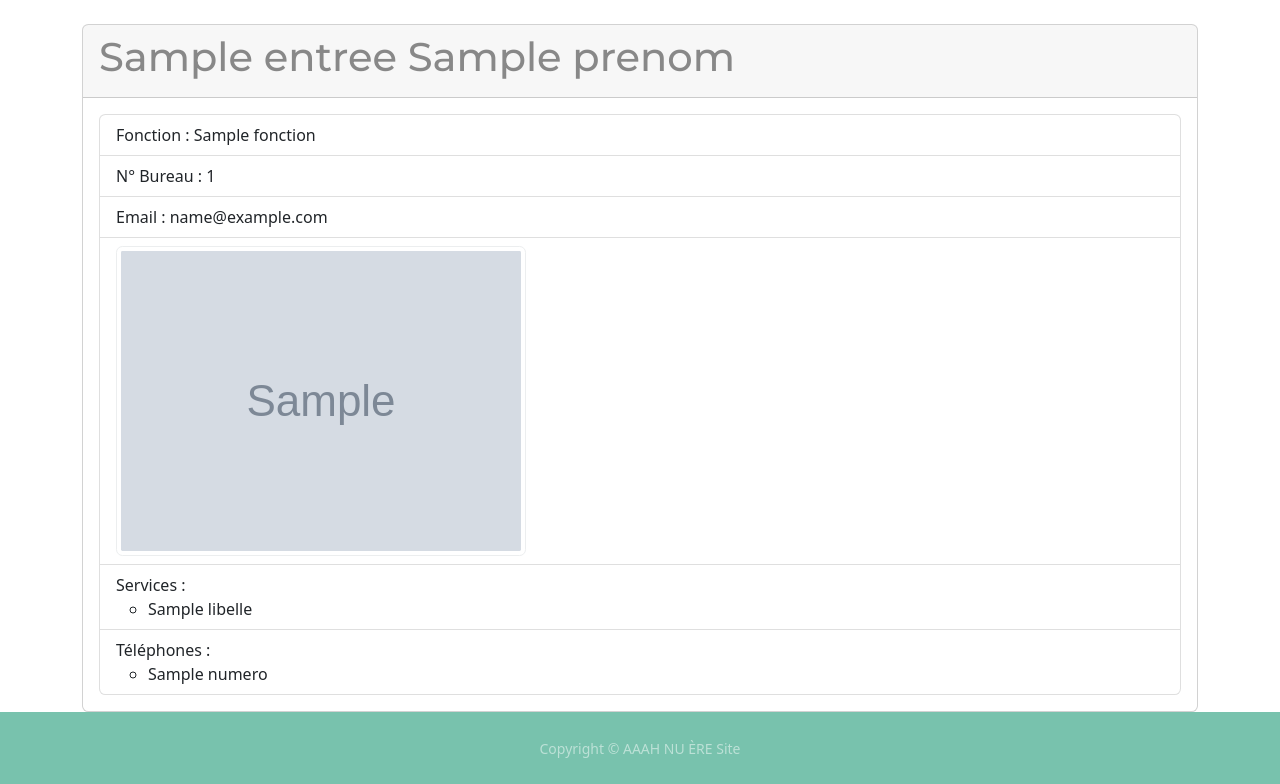
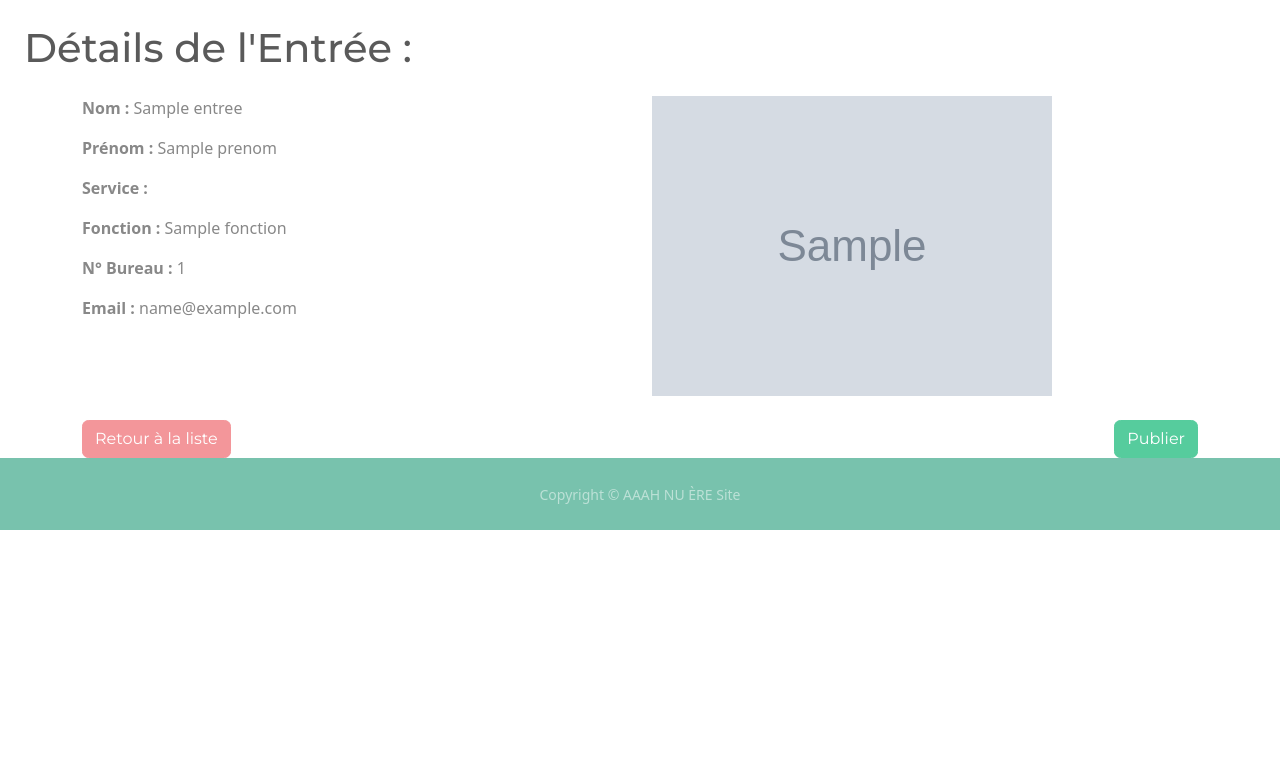
Before and after one commit to ismaelkone1/webDirectory_project, a PHP site: template webDirectory.core/webDirectory.server/src/app/views/Entree.twig in a window 1280 px wide. Shown: the part 56-840 px from the top of the page. After the commit the page ends 586 px from the top, so only its background shows below. Run offline with PHP 8.4, Linux system fonts and the light colour scheme; the template is opened without the code that fills it: most values are stand-ins (such as "Sample title", 1, 10 or a date in 2020); grey boxes marked "Sample" are stand-in pictures; some libraries are stand-ins or nearby versions.

Commit message:
publication : un utilisateur peu publier et depublier les entrées. Seul les entrées publiées sont renvoyées par l'api

```diff
--- a/webDirectory.core/sql/schema.sql
+++ b/webDirectory.core/sql/schema.sql
@@ -5,13 +5,14 @@
   fonction varchar(128),
   num_bureau int,
   email varchar(64),
-  url_image varchar(512)
+  url_image varchar(512),
+  created_by VARCHAR(40)
 );
 
 CREATE TABLE telephone (
   id int PRIMARY KEY AUTO_INCREMENT,
   id_entree int,
-    numero char(10),
+  numero char(10),
   type varchar(15)
 );
 
--- a/webDirectory.core/webDirectory.server/src/app/views/Entree.twig
+++ b/webDirectory.core/webDirectory.server/src/app/views/Entree.twig
@@ -1,49 +1,47 @@
 {% extends 'base.twig' %}
 
 {% block title %}
-Détails Entrée - {{ entree.nom }} {{ entree.prenom }}
+Détails de l'Entrée
 {% endblock %}
 
 {% block body %}
+<figure>
+    <blockquote class="blockquote mx-4 mt-4">
+        <h1>Détails de l'Entrée :</h1>
+    </blockquote>
+</figure>
+
 <div class="container mt-4">
-  <div class="card">
-    <div class="card-header">
-      <h1>{{ entree.nom }} {{ entree.prenom }}</h1>
+    <div class="row">
+        <div class="col-md-6">
+            <p><strong>Nom :</strong> {{ entree.nom }}</p>
+            <p><strong>Prénom :</strong> {{ entree.prenom }}</p>
+            <p><strong>Service :</strong> {% if entree.services is not empty %}{{ entree.services[0].libelle }}{% else %}Non spécifié{% endif %}</p>
+            <p><strong>Fonction :</strong> {{ entree.fonction }}</p>
+            <p><strong>N° Bureau :</strong> {{ entree.num_bureau }}</p>
+            <p><strong>Email :</strong> {{ entree.email }}</p>
+        </div>
+        <div class="col-md-6">
+            {% if entree.url_image %}
+                <img src="{{ entree.url_image }}" class="img-fluid" alt="Image de {{ entree.nom }} {{ entree.prenom }}">
+            {% else %}
+                <p>Aucune image disponible</p>
+            {% endif %}
+        </div>
     </div>
-    <div class="card-body">
-      <ul class="list-group">
-        <li class="list-group-item">Fonction : {{ entree.fonction }}</li>
-        <li class="list-group-item">N° Bureau : {{ entree.num_bureau }}</li>
-        <li class="list-group-item">Email : {{ entree.email }}</li>
-        {% if entree.url_image is not null %}
-          <li class="list-group-item">
-            <img src="{{ entree.url_image }}" alt="Image de {{ entree.nom }} {{ entree.prenom }}" class="img-thumbnail">
-          </li>
-        {% endif %}
-        <li class="list-group-item">Services :
-          {% if entree.services.isEmpty() %}
-            Aucun service associé
-          {% else %}
-            <ul>
-              {% for service in entree.services %}
-                <li>{{ service.libelle }}</li>
-              {% endfor %}
-            </ul>
-          {% endif %}
-        </li>
-        <li class="list-group-item">Téléphones :
-          {% if entree.telephones.isEmpty() %}
-            Aucun téléphone associé
-          {% else %}
-            <ul>
-              {% for telephone in entree.telephones %}
-                <li>{{ telephone.numero }}</li>
-              {% endfor %}
-            </ul>
-          {% endif %}
-        </li>
-      </ul>
+</div>
+
+<div class="container mt-4">
+    <div class="row">
+        <div class="col-md-6">
+            <a href="{{ url_for('entrees') }}" class="btn btn-secondary">Retour à la liste</a>
+        </div>
+        <div class="col-md-6 d-flex justify-content-end">
+            <a href="{{ url_for('gerer_publication', { id: entree.id, action: entree.is_published ? 'depublier' : 'publier' }) }}" class="btn {{ entree.is_published ? 'btn-danger' : 'btn-success' }}">
+                {{ entree.is_published ? 'Dépublier' : 'Publier' }}
+            </a>
+        </div>
     </div>
-  </div>
 </div>
+
 {% endblock %}
--- a/webDirectory.core/webDirectory.server/src/conf/routes.php
+++ b/webDirectory.core/webDirectory.server/src/conf/routes.php
@@ -16,6 +16,7 @@
 use web\directory\app\actions\GetUserEntreesAction;
 use web\directory\app\actions\LogoutAction;
 use web\directory\app\actions\DetailsEntreeAction;
+use web\directory\app\actions\GererPublicationAction;
 
 return function (App $app): App {
     $app->get('/', HomeAction::class)
@@ -64,5 +65,8 @@
     $app->get('/entrees/{id}/details', DetailsEntreeAction::class)
         ->setName(('detail_entree'));
 
+    $app->get('/entree/{id}/{action:publier|depublier}', GererPublicationAction::class)
+        ->setName('gerer_publication');
+
     return $app;
 };
--- a/webDirectory.core/webDirectory.server/src/core/services/Entree/ServiceEntreeInterface.php
+++ b/webDirectory.core/webDirectory.server/src/core/services/Entree/ServiceEntreeInterface.php
@@ -21,5 +21,6 @@
 
     public function getEntreesByUserId(string $userId) : array;
 
+    public function getEntreesByService(String $service): array;
 
 }
```
Also changed, not shown: webDirectory.core/webDirectory.api/src/core/domain/Entree.php (+8 -0 lines), webDirectory.core/webDirectory.api/src/core/domain/Utilisateur.php (+8 -0 lines), webDirectory.core/webDirectory.api/src/core/services/entree/ServiceEntree.php (+38 -17 lines), webDirectory.core/webDirectory.server/src/app/actions/GererPublicationAction.php (+22 -16 lines), webDirectory.core/webDirectory.server/src/app/actions/ListeEntreeAction.php (+8 -12 lines), webDirectory.core/webDirectory.server/src/app/views/ListeEntreeVue.twig (+14 -7 lines), webDirectory.core/webDirectory.server/src/app/views/PublicationSuccess.twig (added, +25 -0 lines).
